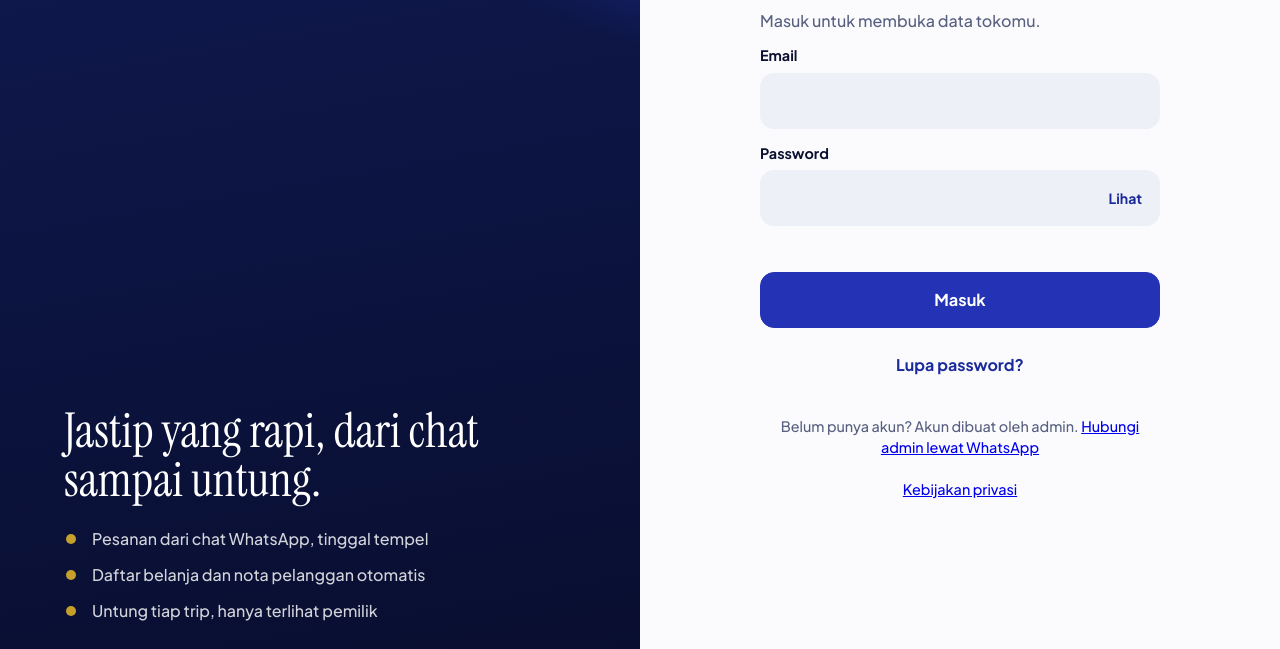
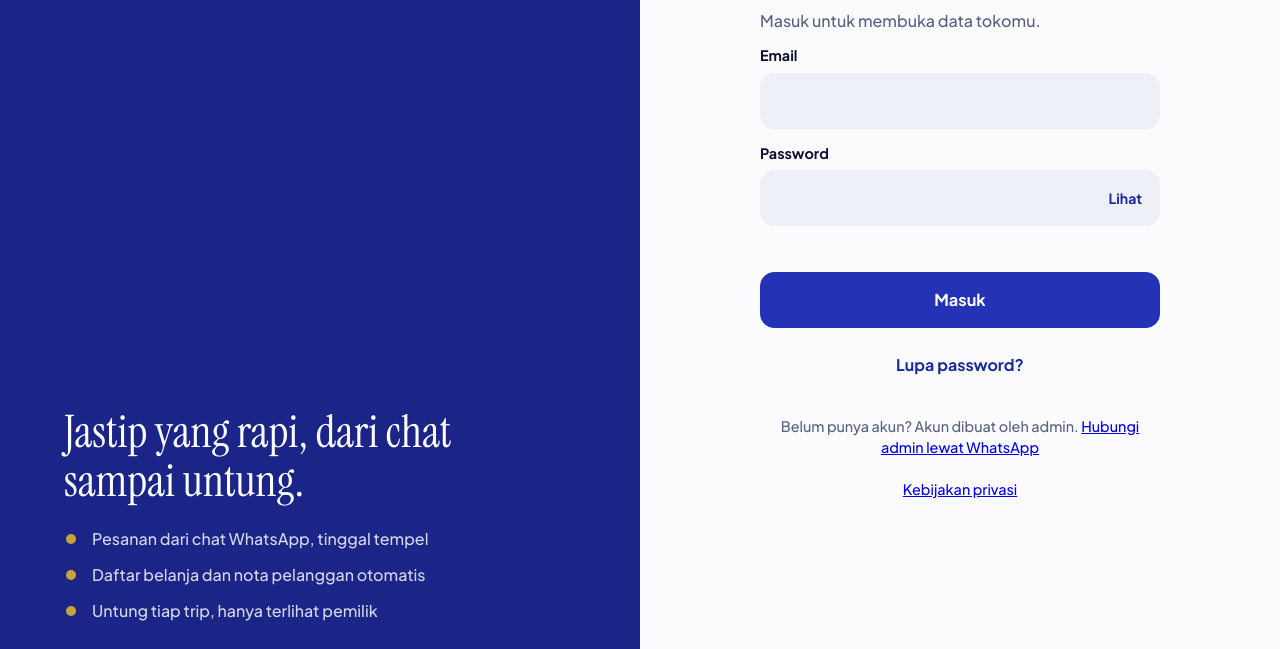
Before and after one commit to jalfarobby-tech/Jastip-Manager, a plain HTML site: page app.html in a window 1280 px wide. Shown: the part 151-800 px from the top of the page. Drawn offline with nearby package versions, Linux system fonts and the light colour scheme.

Commit message:
Layar masuk: latar datar, judul satu keluarga huruf
Co-Authored-By: Claude Sonnet 5.5 <noreply@anthropic.com>
Claude-Session: https://claude.ai/code/session_01Umsz8aQAUh9Fd5wyBKCHqJ

```diff
--- a/app.html
+++ b/app.html
@@ -815,6 +815,8 @@ svg.i{stroke-width:1.75}
 .ccard .av{width:42px;height:42px}
 .pr-card .pi,.pr-card .pi.bad,.pr-card .pi.warn,.pr-card .pi.ok{width:6px;height:36px;border-radius:3px;font-size:0;color:transparent;background:var(--ink)}
 .pr-card .pi.bad{background:var(--red)}.pr-card .pi.warn{background:var(--amber)}.pr-card .pi.ok{background:var(--green)}
+.auth{background:#1a2587}
+.auth-h{font-family:var(--f-body);font-weight:800;letter-spacing:-.025em;line-height:1.08;font-size:clamp(2rem,9vw,2.8rem)}
 </style>
 </head>
 <body>
```
